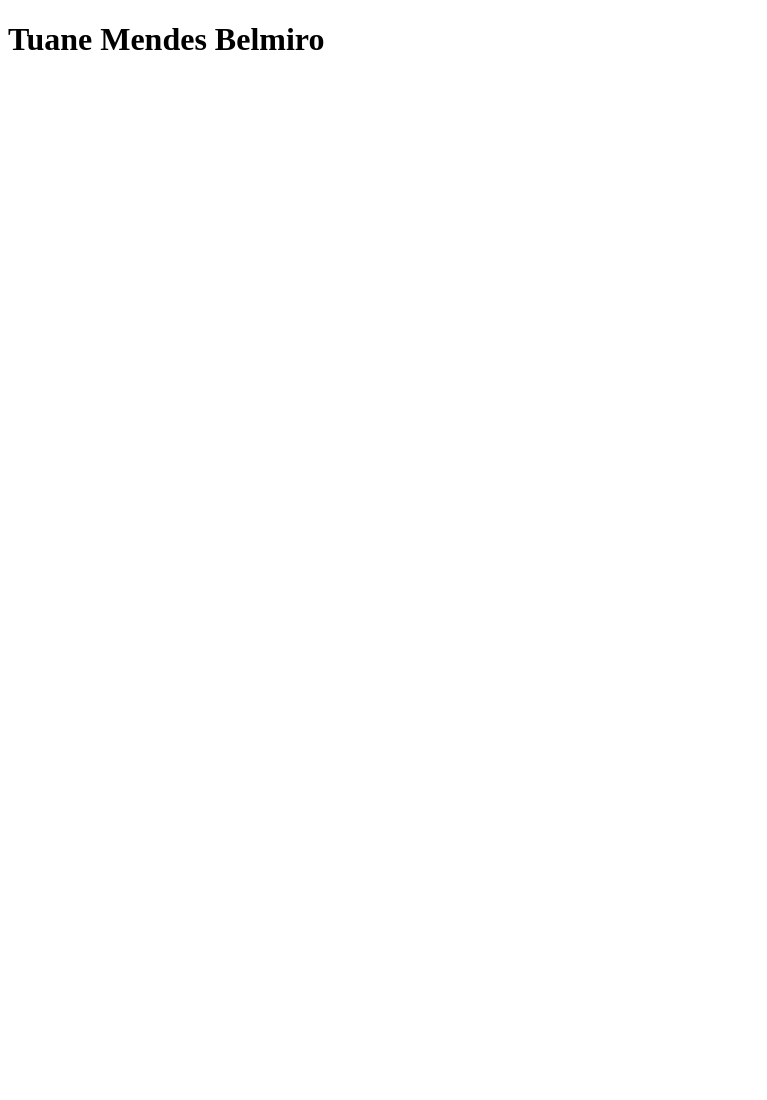
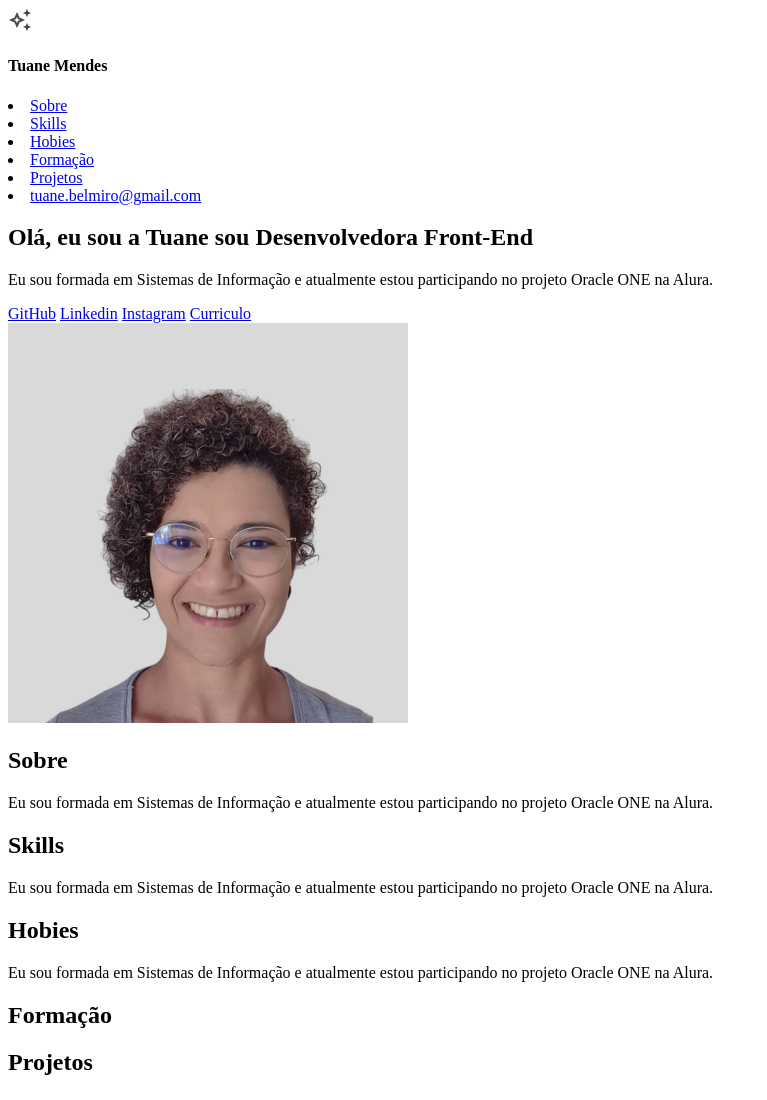
Before and after one commit to Tuanemendes/my-portfolio, a plain HTML site: page index.html in a window 1280 px wide. Shown: the top 1100 px of the page, without its empty margins (0-767 px from the left). Before the commit the page ends 800 px from the top, so only its background shows below. Drawn offline with Linux system fonts and the light colour scheme.

Commit message:
Estrutura HTML

```diff
--- a/assets/style.css
+++ b/assets/style.css
@@ -0,0 +1,5 @@
+*{
+    margin: 0;
+    padding: 0;
+    box-sizing: border-box;
+}
--- a/index.html
+++ b/index.html
@@ -1,5 +1,5 @@
 <!DOCTYPE html>
-<html lang="en">
+<html lang="pt-br">
 
 <head>
     <meta charset="UTF-8">
@@ -8,7 +8,112 @@
 </head>
 
 <body>
-    <h1>Tuane Mendes Belmiro </h1>
+    <header>
+        <div>
+            <div>
+                <img src="./assets/img/auto_awesome_black.png" alt="estrelas">
+                <h4>Tuane Mendes</h4>
+            </div>
+            <div>
+                <nav>
+                    <li>
+                        <a href="#">Sobre</a>
+                    </li>
+                    <li>
+                        <a href="#">Skills</a>
+                    </li>
+                    <li>
+                        <a href="#">Hobies</a>
+                    </li>
+                    <li>
+                        <a href="#">Formação</a>
+                    </li>
+                    <li>
+                        <a href="#">Projetos</a>
+                    </li>
+                    <li>
+                        <a href="#">tuane.belmiro@gmail.com</a>
+                    </li>
+                </nav>
+            </div>
+        </div>
+
+    </header>
+    <main>
+        <section>
+            <div>
+                <h1>Olá, eu sou a Tuane sou Desenvolvedora Front-End</h1>
+                <p>Eu sou formada em Sistemas de Informação e atualmente estou participando no projeto Oracle ONE na
+                    Alura.</p>
+                <a href="#">GitHub</a>
+                <a href="#">Linkedin</a>
+                <a href="#">Instagram</a>
+                <a href="#">Curriculo</a>
+            </div>
+            <div>
+                <img src="./assets/img/foto-perfil.png" alt="Foto Tuane">
+            </div>
+        </section>
+        <section>
+            <div>
+                <h2>Sobre</h2>
+                <p>Eu sou formada em Sistemas de Informação e atualmente estou participando no projeto Oracle ONE na
+                    Alura.</p>
+            </div>
+        </section>
+        <section>
+            <div>
+                <h2>Skills</h2>
+                <p>Eu sou formada em Sistemas de Informação e atualmente estou participando no projeto Oracle ONE na
+                    Alura.</p>
+            </div>
+            <div>
+                <h2>Hobies</h2>
+                <p>Eu sou formada em Sistemas de Informação e atualmente estou participando no projeto Oracle ONE na
+                    Alura.</p>
+            </div>
+        </section>
+        <section>
+            <div>
+                <h2>Formação</h2>
+                <div>
+
+                </div>
+            </div>
+        </section>
+        <section>
+            <div>
+                <h2>Projetos</h2>
+                <div>
+
+                </div>
+            </div>
+        </section>
+        <section>
+            <div>
+                <div>
+                    <h2>Contato</h2>
+                    <p>Quer entrar em contato comigo?
+                        Preencha o formulário ao lado e entrarei em contato o mais rápido possível.</p>
+                    <form action="">
+                        <input type="text" placeholder="Nome">
+                        <input type="email" placeholder="E-mail">
+                        <input type="text" placeholder="Assunto">
+                        <textarea name="" id="" cols="30" rows="10" placeholder="Mensagem"></textarea>
+                        <button type="submit">Enviar</button>
+                    </form>
+                </div>
+                <div>
+                    <img src="./assets/img/telefone.avif" alt="Telefone">
+                </div>
+            </div>
+        </section>
+
+    </main>
+    <footer>
+
+
+    </footer>
 </body>
 
 </html>
```
Also changed, not shown: assets/img/auto_awesome_black.png (added), assets/img/foto-perfil.png (added), assets/img/telefone.avif (added), assets/img/telephone.webp (added).
